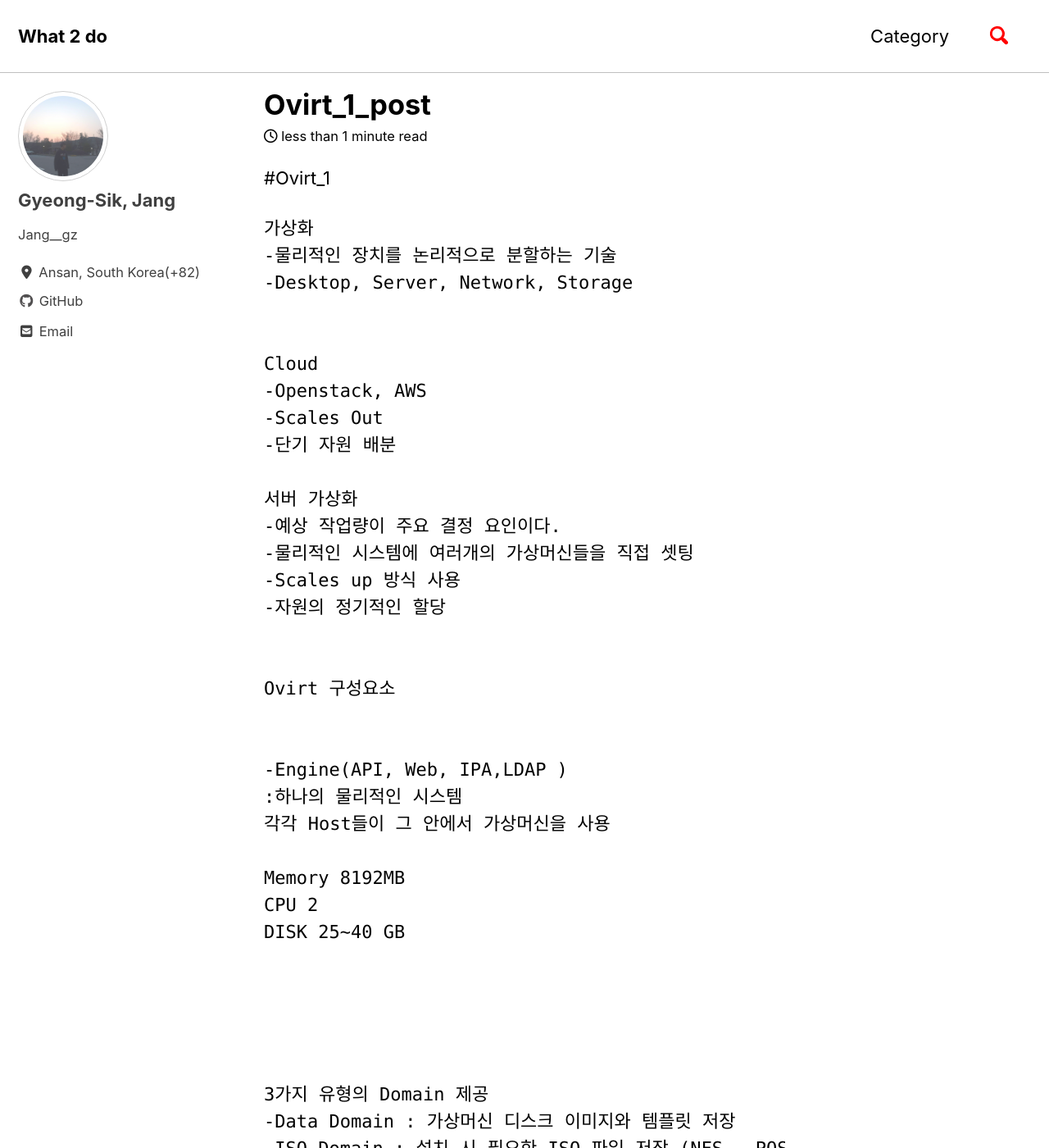
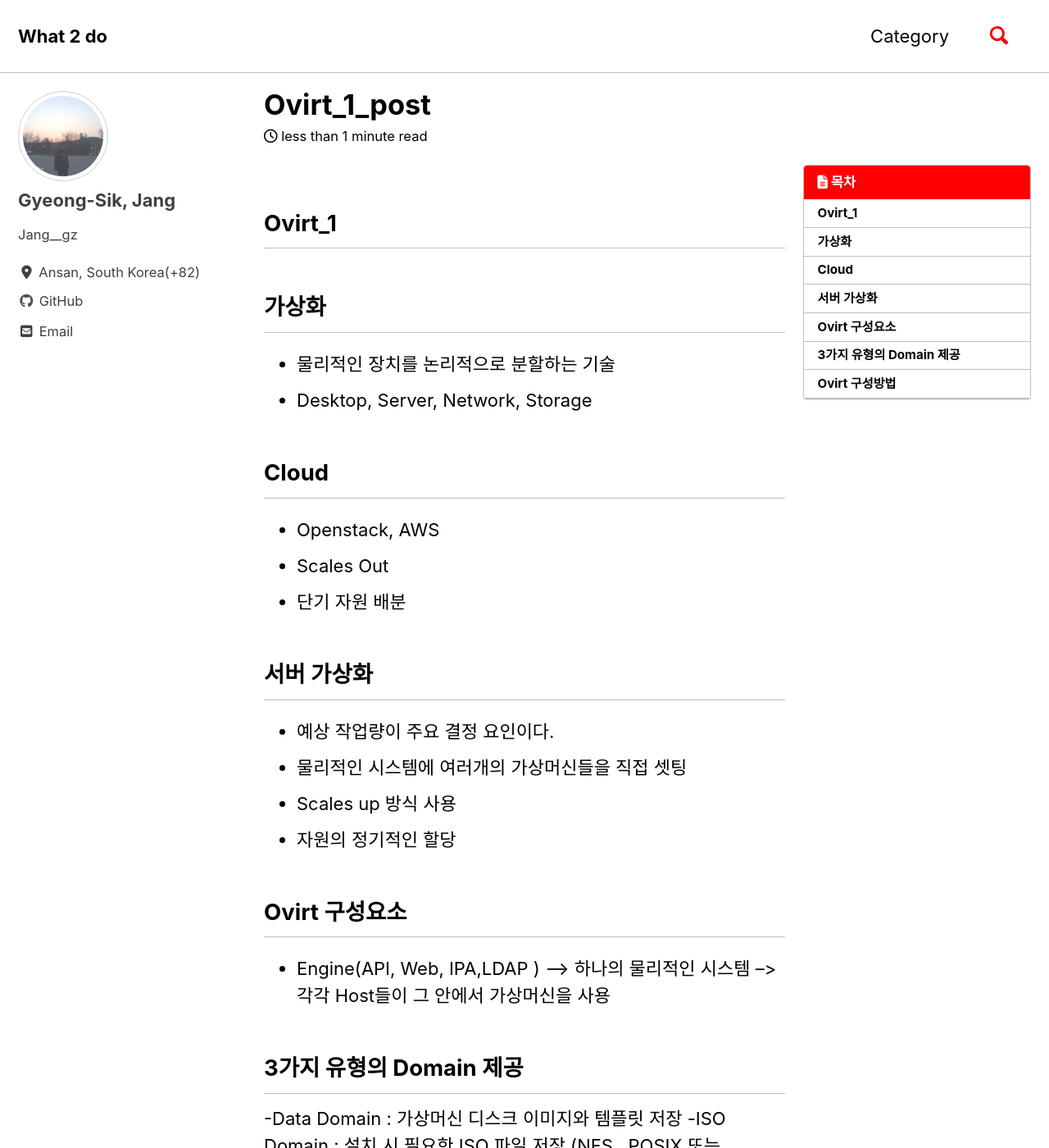
Before and after one commit to JangGyeongSik/JangGyeongSik.github.io, a Jekyll site: the page built from _posts/2019-08-19-Ovirt_1_post.md, in a window 1280 px wide and 1400 px high. Shown: the whole window at 82% size. Built offline with Jekyll 4.4.1, drawn with Linux system fonts in a browser that asks for light colours; cached includes are drawn as plain includes; nearby versions of some CDN libraries; some of the changed text lies outside the part shown.

Commit message:
Update 2019-08-19-Ovirt_1_post.md

````diff
--- a/_posts/2019-08-19-Ovirt_1_post.md
+++ b/_posts/2019-08-19-Ovirt_1_post.md
@@ -1,50 +1,44 @@
 ---
 title: "Ovirt_1_post"
 date: 2019-08-19 17:30
-categories: CentOS Ovirt
+categories: CentOS
+toc: true
+toc_sticky: true
+toc_label : 목차
 ---
 
-#Ovirt_1
-
-```class
-가상화
--물리적인 장치를 논리적으로 분할하는 기술
--Desktop, Server, Network, Storage
+## Ovirt_1
 
 
-Cloud
--Openstack, AWS
--Scales Out
--단기 자원 배분
-
-서버 가상화
--예상 작업량이 주요 결정 요인이다.
--물리적인 시스템에 여러개의 가상머신들을 직접 셋팅
--Scales up 방식 사용
--자원의 정기적인 할당
+## 가상화
+- 물리적인 장치를 논리적으로 분할하는 기술
+- Desktop, Server, Network, Storage
 
 
-Ovirt 구성요소
+## Cloud
+- Openstack, AWS
+- Scales Out
+- 단기 자원 배분
+
+## 서버 가상화
+- 예상 작업량이 주요 결정 요인이다.
+- 물리적인 시스템에 여러개의 가상머신들을 직접 셋팅
+- Scales up 방식 사용
+- 자원의 정기적인 할당
 
 
--Engine(API, Web, IPA,LDAP )
-:하나의 물리적인 시스템
-각각 Host들이 그 안에서 가상머신을 사용
+## Ovirt 구성요소
+- Engine(API, Web, IPA,LDAP )
+--> 하나의 물리적인 시스템
+--> 각각 Host들이 그 안에서 가상머신을 사용
 
-Memory 8192MB
-CPU 2
-DISK 25~40 GB
-
-
-
-
-
-3가지 유형의 Domain 제공
+## 3가지 유형의 Domain 제공
 -Data Domain : 가상머신 디스크 이미지와 템플릿 저장
 -ISO Domain : 설치 시 필요한 ISO 파일 저장 (NFS , POSIX 또는 GlusterFs)
 -내보내기 Domain :  Backup or migration을 위한 임시 Repository
 			더 이상 사용하지않음 -> Data Domain 에서 바로 수행
 
+## Ovirt 구성방법
 baremetal - host
 1. 이미지 다운로드
 https://ovirt.org/download/node.html
@@ -59,9 +53,6 @@ VM.1 = package/update [ yum -y install ovirt-engine]
 VM.2 = 기본 운영체제 [ Hosted 방식의 Host ]
 VM.3 = ISO 설치파일 ( http://ovirt.org/download/node.html) -> [ Native 방식의 baremetal ]
 
-
-
-
 1.install engine
 2. host-system install
 3. Data-center
@@ -70,4 +61,3 @@ VM.3 = ISO 설치파일 ( http://ovirt.org/download/node.html) -> [ Native 방
 6.Create Storage
 7. iso  Storeage create
 8. Create VM
-```
````
